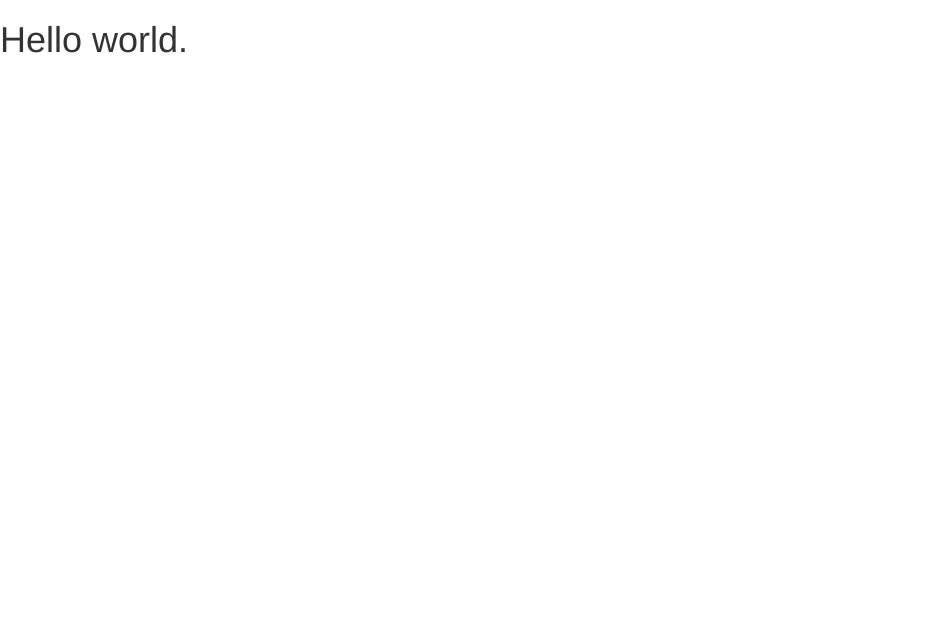
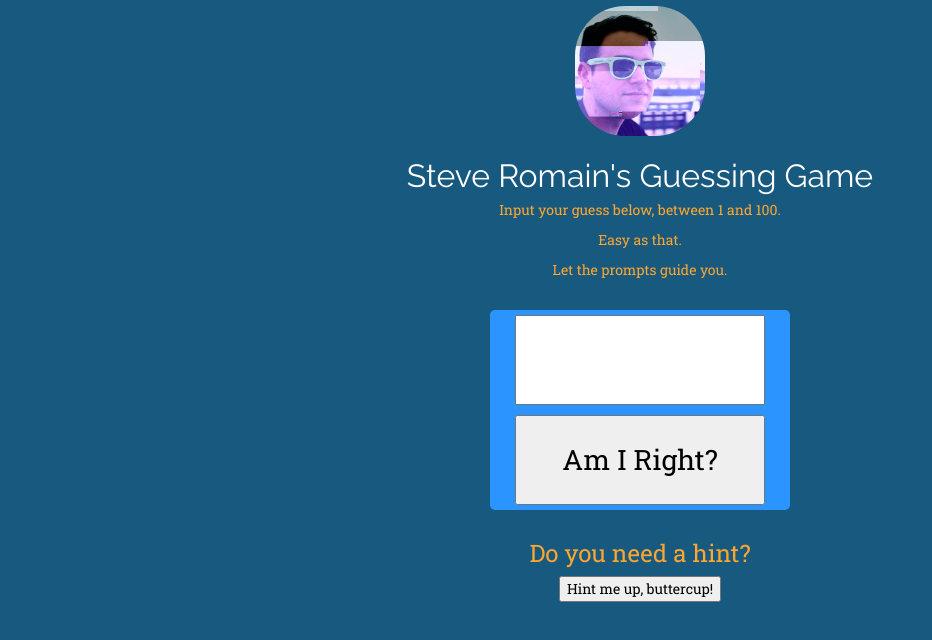
Before and after one commit to smromain/fullstackfoundations-guessinggame, a plain HTML site: page index.html in a window 1280 px wide. Shown: the whole page, without its empty margins (0-932 px from the left). Drawn offline with nearby package versions, Linux system fonts and the light colour scheme.

Commit message:
HTML initial setup, as well as initial CSS

```diff
--- /dev/null
+++ b/css/main.css
@@ -0,0 +1,74 @@
+/* General Page Styles - Baseline*/
+body {
+	background-color: #185A7F;
+	margin:0 auto;
+	color: #FFA630;
+	padding: 0 5%;
+	font-family: 'Roboto Slab', serif;
+}
+
+/* Header Styles - Baseline*/
+
+header {
+	min-height:200px;
+	width:100%;
+}
+
+#header-txt {
+	width:100%;
+	margin: 16px auto;
+	text-align: center;
+}
+
+#header-img {
+	width:100%;
+	text-align: center;
+}
+
+header h1 {
+	font-size: 32px;
+	font-family: 'Raleway', sans-serif;
+	font-weight: 200;
+	margin:0 auto;
+	color:white;
+}
+
+header img {
+	width:130px;
+	height:130px;
+	border-radius: 50px;
+	margin: 6px auto;
+}
+
+/* Section Styles - Baseline*/
+
+section {
+	clear:both;
+	text-align: center;
+}
+
+#entry-box {
+	min-width:200px;
+	max-width:300px;
+	height:200px;
+	margin: 30px auto;
+	background-color: #2C94FF;
+	color:black;
+	border-radius: 5px;
+}
+
+#entry-box input {
+	width: 250px;
+	height:90px;
+	font-size: 2em;
+	text-align: center;
+	margin: 5px auto;
+}
+
+#help-me input {
+	color:black;
+}
+
+#instructions {
+
+}
--- a/index.html
+++ b/index.html
@@ -1,13 +1,41 @@
 <!DOCTYPE html>
-<html>
+<html lang="en">
   <head>
+    <meta charset="utf-8">
     <title>Steve Romain's Guessing Game Palooza</title>
     <meta name="viewport" content="width=device-width, initial-scale=1.0">
     <link href="css/bootstrap.min.css" rel="stylesheet" media="screen">
+    <link href='http://fonts.googleapis.com/css?family=Raleway|Roboto+Slab' rel='stylesheet' type='text/css'>
+    <link href="css/main.css" rel="stylesheet" media="screen">
+    <!-- HTML5 shim, for IE6-8 support of HTML5 elements -->
+    <!--[if lt IE 9]>
+      <script src="../assets/js/html5shiv.js"></script>
+    <![endif]-->
   </head>
+
   <body>
-    <h1>Hello world.</h1>
+    <header>
+      <div id="header-img">
+        <img src="images/steve.jpg" alt="Steve Romain"/>
+      </div>
+      <div id="header-txt">
+        <h1>Steve Romain's Guessing Game</h1>
+      </div>
+    </header>
+  <section>
+    <div id="instructions">
+      <p>Input your guess below, between 1 and 100.</p></p>Easy as that.</p> <p>Let the prompts guide you.</p>
+    </div>
+    <div id="entry-box">
+      <input type="number" min="1" max="100" text=""><br>
+      <input type="submit" id="submit" value="Am I Right?">
+    </div>
+    <div id="help-me">
+      <h3>Do you need a hint?</h3>
+      <input type="submit" id="help" value="Hint me up, buttercup!">
+    </div>
+  </section>
+  </body>
     <script src="http://code.jquery.com/jquery.js"></script>
     <script src="js/bootstrap.min.js"></script>
-  </body>
 </html>
```
Also changed, not shown: images/steve.jpg (added).
